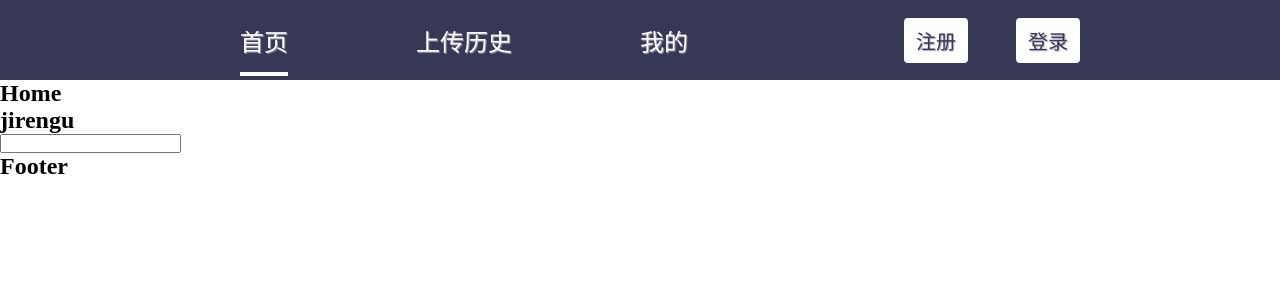
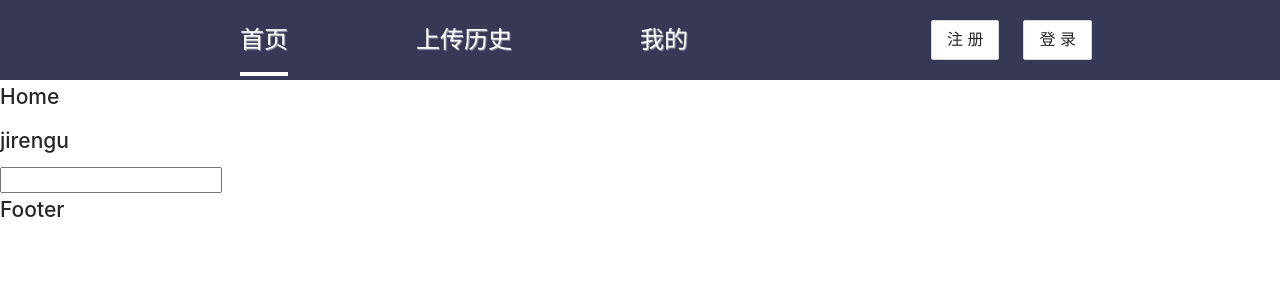
Before and after one commit to 91jzhu/epic, a React (Create React App) app: page / in a window 1280 px wide. Shown: the top 300 px of the page. Built offline with nearby package versions, Linux system fonts and the light colour scheme.

Commit message:
引入 antd

```diff
--- a/package.json
+++ b/package.json
@@ -9,6 +9,7 @@
     "@types/jest": "^27.4.1",
     "@types/node": "^16.11.26",
     "@types/react-dom": "^17.0.13",
+    "antd": "^4.19.1",
     "mobx": "^6.4.2",
     "mobx-react": "^7.3.0",
     "react": "^17.0.2",
--- a/src/App.css
+++ b/src/App.css
@@ -1,3 +1,4 @@
+@import '~antd/dist/antd.css';
 *{
   margin:0;
   padding:0;
--- a/src/components/Header.tsx
+++ b/src/components/Header.tsx
@@ -2,6 +2,7 @@ import {Link, useLocation} from "react-router-dom";
 import styled from "styled-components";
 import Icon from "./Icon";
 import {useEffect, useRef, useState} from "react";
+import {Button} from 'antd';
 
 const Header = () => {
     const url = useLocation().pathname
@@ -16,6 +17,7 @@ const Header = () => {
             lineRef.current.style.left = (eLeft - wLeft) + 'px'
         }
     }
+    const [login, setLogin] = useState(false)
     useEffect(() => {
         if (selected.current) {
             toggle(selected.current)
@@ -32,8 +34,18 @@ const Header = () => {
                     <Link to='/about' ref={url === '/about' ? selected : null}>我的</Link>
                 </Links>
                 <Buttons>
-                    <Link to='/register'>注册</Link>
-                    <Link to='/login'>登录</Link>
+                    {
+                        login ? <>
+                                <h2>几人古</h2>
+                                <Btn size='large' onClick={()=>setLogin(false)}>注销</Btn>
+                            </> :
+                            <>
+                                <Btn size='large'>注册</Btn>
+                                <Btn size='large' onClick={()=>setLogin(true)}>登录</Btn>
+                            </>
+                    }
+                    {/*<Link to='/register'>注册</Link>*/}
+                    {/*<Link to='/login'>登录</Link>*/}
                 </Buttons>
             </Nav>
             <Info><Icon name='github'/></Info>
@@ -102,15 +114,19 @@ const Buttons = styled.div`
   justify-content: flex-end;
   align-items: center;
 
-  a {
-    display: block;
-    text-decoration: none;
-    color:#373756;
-    background: white;
-    border-radius: 4px;
-    padding: 8px 12px;
-    font-size: 20px;
-    margin: 0 24px;
-  }
+
+  //a {
+  //  display: block;
+  //  text-decoration: none;
+  //  color:#373756;
+  //  background: white;
+  //  border-radius: 4px;
+  //  padding: 8px 12px;
+  //  font-size: 20px;
+  //  margin: 0 24px;
+  //}
+`
+const Btn = styled(Button)`
+  margin: 0 12px;
 `
 export default Header
--- a/src/store/auth.ts
+++ b/src/store/auth.ts
@@ -1,6 +1,9 @@
-import {observable, action, computed} from "mobx";
+import {observable, action, computed, makeObservable} from "mobx";
 
 class AuthStore{
+    constructor() {
+        makeObservable(this)
+    }
     @observable isLogin=false
     @observable isLoading=false
     @observable values={
```
Also changed, not shown: 1 other file (tests, documents, lock files or other folders).
